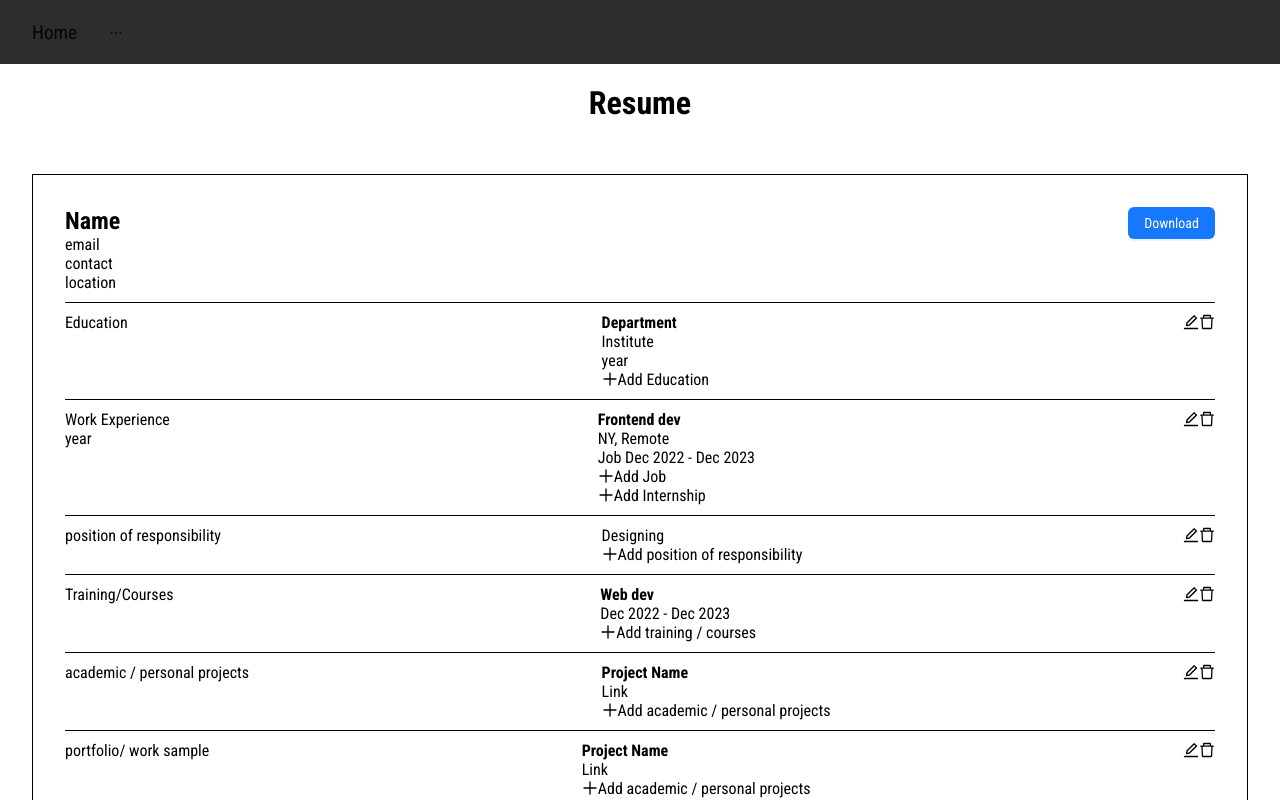
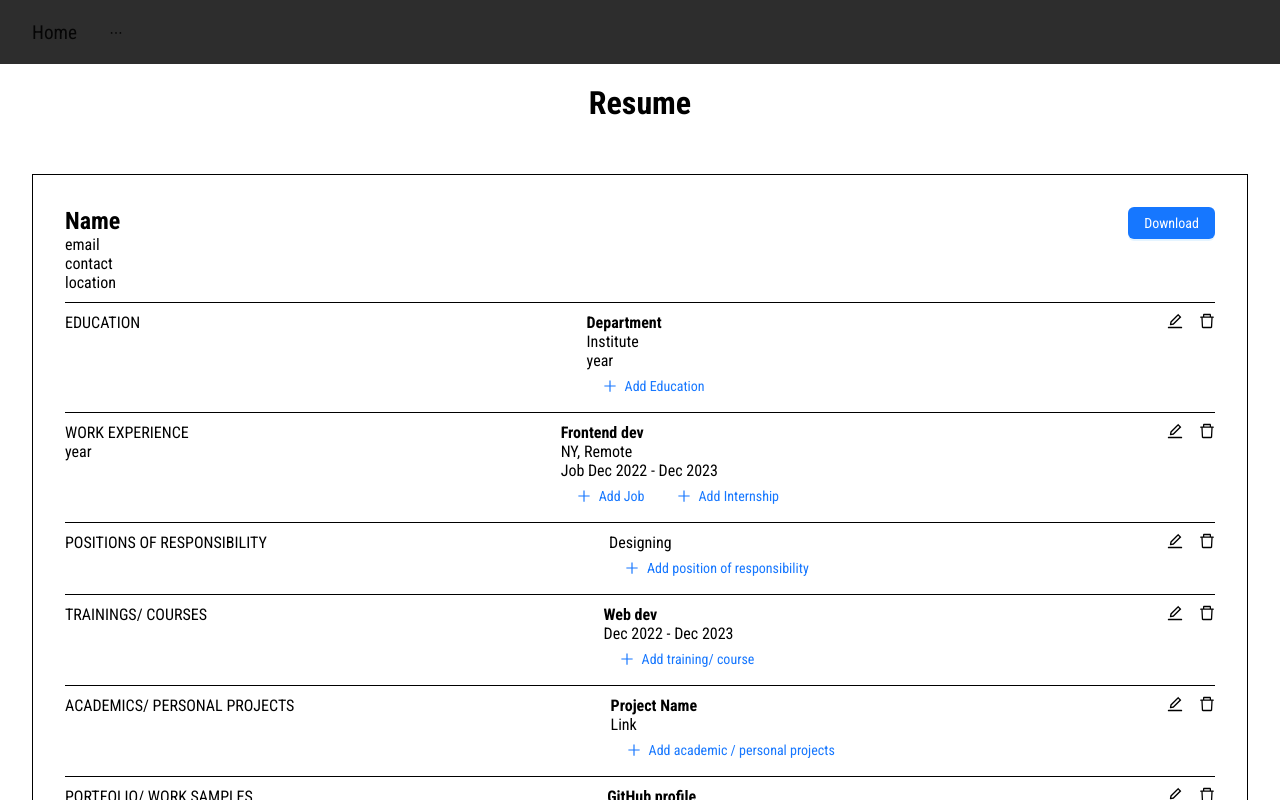
Before and after one commit to ZeroBug404/CareerConnect-Hub, a Next.js app: page /resume in a window 1280 px wide. Shown: the top 800 px of the page. Built offline with nearby package versions, Linux system fonts and the light colour scheme.

Commit message:
updated some design

```diff
--- a/src/components/Resume/education.tsx
+++ b/src/components/Resume/education.tsx
@@ -1,29 +1,34 @@
 import { DeleteOutlined, EditOutlined, PlusOutlined } from "@ant-design/icons";
+import { Button, Flex } from "antd";
 
 const Education = () => {
   return (
-    <div
+    <Flex
+      wrap="wrap"
+      gap="small"
+      justify="space-between"
       style={{
-        display: "flex",
-        justifyContent: "space-between",
         borderBottom: "1px solid black",
         padding: "10px 0",
       }}
     >
+      <p>EDUCATION</p>
       <div>
-        <p>Education</p>
-      </div>
-      <div>
+        <div>
         <h4>Department</h4>
         <p>Institute</p>
         <p>year</p>
-        <p><PlusOutlined />Add Education</p>
+        <Button type="link">
+          <PlusOutlined />
+          Add Education
+        </Button>
+        </div>
       </div>
-      <div>
+      <Flex wrap="wrap" gap="middle" justify="end" align="start">
         <EditOutlined />
         <DeleteOutlined />
-      </div>
-    </div>
+      </Flex>
+    </Flex>
   );
 };
 
--- a/src/components/Resume/jobResponsibilities.tsx
+++ b/src/components/Resume/jobResponsibilities.tsx
@@ -1,31 +1,32 @@
 import { DeleteOutlined, EditOutlined, PlusOutlined } from "@ant-design/icons";
-import React from "react";
+import { Button, Flex } from "antd";
 
 const JobResponsibilities = () => {
   return (
-    <div
+    <Flex
+      wrap="wrap"
+      gap="small"
+      justify="space-between"
       style={{
-        display: "flex",
-        justifyContent: "space-between",
         borderBottom: "1px solid black",
         padding: "10px 0",
       }}
     >
       <div>
-        <p>position of responsibility</p>
+        <p>POSITIONS OF RESPONSIBILITY</p>
       </div>
       <div>
         <p>Designing</p>
-        <p>
+        <Button type="link">
           <PlusOutlined />
           Add position of responsibility
-        </p>
+        </Button>
       </div>
-      <div>
+      <Flex wrap="wrap" gap="middle" justify="end" align="start">
         <EditOutlined />
         <DeleteOutlined />
-      </div>
-    </div>
+      </Flex>
+    </Flex>
   );
 };
 
--- a/src/components/Resume/personalInfo.tsx
+++ b/src/components/Resume/personalInfo.tsx
@@ -1,11 +1,12 @@
-import { Button } from "antd";
+import { Button, Flex } from "antd";
 
 const PersonalInfo = () => {
   return (
-    <div
+    <Flex
+      wrap="wrap"
+      gap="small"
+      justify="space-between"
       style={{
-        display: "flex",
-        justifyContent: "space-between",
         borderBottom: "1px solid black",
         paddingBottom: "10px",
       }}
@@ -17,7 +18,7 @@ const PersonalInfo = () => {
         <p>location</p>
       </div>
       <Button type="primary">Download</Button>
-    </div>
+    </Flex>
   );
 };
 
--- a/src/components/Resume/portfolio.tsx
+++ b/src/components/Resume/portfolio.tsx
@@ -1,30 +1,33 @@
 import { DeleteOutlined, EditOutlined, PlusOutlined } from "@ant-design/icons";
+import { Button, Flex } from "antd";
 
 const Portfolio = () => {
   return (
-    <div
+    <Flex
+      wrap="wrap"
+      gap="small"
+      justify="space-between"
       style={{
-        display: "flex",
-        justifyContent: "space-between",
+        borderBottom: "1px solid black",
         padding: "10px 0",
       }}
     >
       <div>
-        <p>portfolio/ work sample</p>
+        <p>PORTFOLIO/ WORK SAMPLES</p>
       </div>
       <div>
-        <h4>Project Name</h4>
+        <h4>GitHub profile</h4>
         <p>Link</p>
-        <p>
+        <Button type="link">
           <PlusOutlined />
-          Add academic / personal projects
-        </p>
+          Add portfolio/ work sample
+        </Button>
       </div>
-      <div>
+      <Flex wrap="wrap" gap="middle" justify="end" align="start">
         <EditOutlined />
         <DeleteOutlined />
-      </div>
-    </div>
+      </Flex>
+    </Flex>
   );
 };
 
--- a/src/components/Resume/projects.tsx
+++ b/src/components/Resume/projects.tsx
@@ -1,31 +1,33 @@
 import { DeleteOutlined, EditOutlined, PlusOutlined } from "@ant-design/icons";
+import { Button, Flex } from "antd";
 
 const Projects = () => {
   return (
-    <div
+    <Flex
+      wrap="wrap"
+      gap="small"
+      justify="space-between"
       style={{
-        display: "flex",
-        justifyContent: "space-between",
         borderBottom: "1px solid black",
         padding: "10px 0",
       }}
     >
       <div>
-        <p>academic / personal projects</p>
+        <p>ACADEMICS/ PERSONAL PROJECTS</p>
       </div>
       <div>
         <h4>Project Name</h4>
         <p>Link</p>
-        <p>
+        <Button type="link">
           <PlusOutlined />
           Add academic / personal projects
-        </p>
+        </Button>
       </div>
-      <div>
+      <Flex wrap="wrap" gap="middle" justify="end" align="start">
         <EditOutlined />
         <DeleteOutlined />
-      </div>
-    </div>
+      </Flex>
+    </Flex>
   );
 };
 
--- a/src/components/Resume/training.tsx
+++ b/src/components/Resume/training.tsx
@@ -1,8 +1,9 @@
 import { DeleteOutlined, EditOutlined, PlusOutlined } from "@ant-design/icons";
+import { Button, Flex } from "antd";
 
 const Training = () => {
   return (
-    <div
+    <Flex
       style={{
         display: "flex",
         justifyContent: "space-between",
@@ -11,21 +12,21 @@ const Training = () => {
       }}
     >
       <div>
-        <p>Training/Courses</p>
+        <p>TRAININGS/ COURSES</p>
       </div>
       <div>
         <h4>Web dev</h4>
         <p>Dec 2022 - Dec 2023</p>
-        <p>
+        <Button type="link">
           <PlusOutlined />
-          Add training / courses
-        </p>
+          Add training/ course
+        </Button>
       </div>
-      <div>
+      <Flex wrap="wrap" gap="middle" justify="end" align="start">
         <EditOutlined />
         <DeleteOutlined />
-      </div>
-    </div>
+      </Flex>
+    </Flex>
   );
 };
 
--- a/src/components/Resume/workExperience.tsx
+++ b/src/components/Resume/workExperience.tsx
@@ -1,31 +1,43 @@
 import { DeleteOutlined, EditOutlined, PlusOutlined } from "@ant-design/icons";
+import { Button, Flex } from "antd";
 
 const WorkExperience = () => {
   return (
-    <div
+    <>
+      <Flex
+        wrap="wrap"
+        gap="small"
+        justify="space-between"
         style={{
-        display: "flex",
-        justifyContent: "space-between",
           borderBottom: "1px solid black",
           padding: "10px 0",
         }}
       >
         <div>
-        <p>Work Experience</p>
+          <p>WORK EXPERIENCE</p>
           <p>year</p>
         </div>
         <div>
           <h4>Frontend dev</h4>
           <p>NY, Remote</p>
-        <p>Job <span>Dec 2022 - Dec 2023</span></p>
-        <p><PlusOutlined />Add Job</p>
-        <p><PlusOutlined />Add Internship</p>
+          <p>
+            Job <span>Dec 2022 - Dec 2023</span>
+          </p>
+          <Button type="link">
+            <PlusOutlined />
+            Add Job
+          </Button>
+          <Button type="link">
+            <PlusOutlined />
+            Add Internship
+          </Button>
         </div>
-      <div>
+        <Flex wrap="wrap" gap="middle" justify="end" align="start">
           <EditOutlined />
           <DeleteOutlined />
-      </div>
-    </div>
+        </Flex>
+      </Flex>
+    </>
   );
 };
 
--- a/src/components/ui/jobFeed.tsx
+++ b/src/components/ui/jobFeed.tsx
@@ -1,6 +1,7 @@
 /* eslint-disable @next/next/no-async-client-component */
 "use client";
 
+import { IJobData } from "@/types";
 import { RiseOutlined } from "@ant-design/icons";
 import { Button, Card, Col, Row, Flex } from "antd";
 import Search from "antd/es/input/Search";
@@ -52,7 +53,7 @@ const JobFeed = async () => {
       </div>
 
       <Row gutter={[16, 24]}>
-        {data?.map((job: any) => (
+        {data?.map((job: IJobData) => (
           <Col xs={24} sm={12} md={8} lg={8} key={job?._id}>
             <div
               style={{
```
Lines whose indentation alone changed are shown as unchanged.
